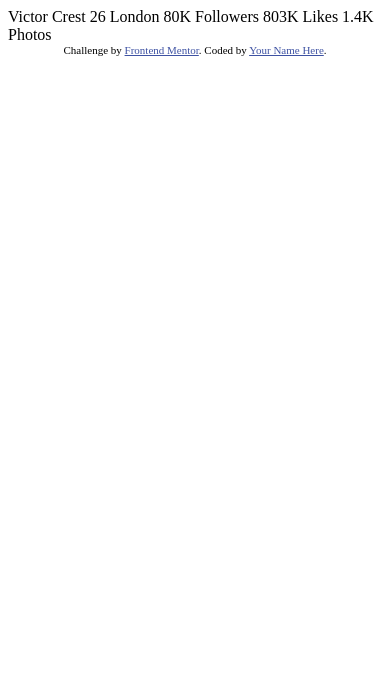
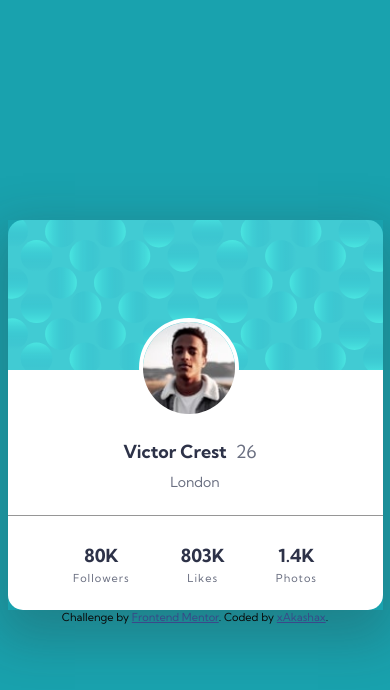
Before and after one commit to xAkashax/profile-card-component-main, a plain HTML site: page index.html in a window 390 px wide. Drawn offline with Linux system fonts and the light colour scheme.

Commit message:
Mobile view

```diff
--- a/index.html
+++ b/index.html
@@ -1,35 +1,51 @@
 <!DOCTYPE html>
 <html lang="en">
+
 <head>
   <meta charset="UTF-8">
-  <meta name="viewport" content="width=device-width, initial-scale=1.0"> <!-- displays site properly based on user's device -->
-
+  <meta name="viewport" content="width=device-width, initial-scale=1.0">
   <link rel="icon" type="image/png" sizes="32x32" href="./images/favicon-32x32.png">
 
   <title>Frontend Mentor | Profile card component</title>
+  <link rel="stylesheet" href="style.css">
 
-  <!-- Feel free to remove these styles or customise in your own stylesheet 👍 -->
-  <style>
-    .attribution { font-size: 11px; text-align: center; }
-    .attribution a { color: hsl(228, 45%, 44%); }
-  </style>
 </head>
+
 <body>
-  Victor Crest
-  26
-  London
 
-  80K
-  Followers
+  <main>
+    <section class="container">
+      <div class="banner"></div>
+      <img src="images/image-victor.jpg" alt="profile photo" class="avatar">
+      <div class="card">
+        <div class="description">
+          <h1>Victor Crest <span> 26</span></h1>
+          <p> London</p>
+        </div>
+        <div class="numbers">
+          <ul>
+            <li>80K</li>
+            <li> Followers</li>
+          </ul>
+          <ul>
+            <li>803K</li>
+            <li>Likes</li>
+          </ul>
+          <ul>
+            <li>1.4K</li>
+            <li>Photos</li>
+          </ul>
+        </div>
+      </div>
+    </section>
+  </main>
+  <footer>
+    <div class="attribution">
+      Challenge by <a href="https://www.frontendmentor.io?ref=challenge" target="_blank">Frontend Mentor</a>.
+      Coded by <a href="https://www.frontendmentor.io/profile/xAkashax">xAkashax</a>.
+    </div>
+  </footer>
 
-  803K
-  Likes
+</body>
 
-  1.4K
-  Photos
-  <div class="attribution">
-    Challenge by <a href="https://www.frontendmentor.io?ref=challenge" target="_blank">Frontend Mentor</a>.
-    Coded by <a href="#">Your Name Here</a>.
-  </div>
-</body>
 </html>
--- /dev/null
+++ b/style.css
@@ -0,0 +1,131 @@
+@import url('https://fonts.googleapis.com/css2?family=Kumbh+Sans:wght@400;700&display=swap');
+
+:root {
+    --darkCyan: hsl(185, 75%, 39%);
+    --veryDarkBlue: hsl(229, 23%, 23%);
+    --darkGrayishBlue: hsl(227, 10%, 46%);
+    --darkGray: hsl(0, 0%, 59%);
+    --white: hsl(0, 0%, 100%);
+}
+
+* {
+    margin: 0;
+    padding: 0;
+    box-sizing: border-box;
+    font-size: 18px;
+    list-style: none;
+}
+
+html {
+    font-family: 'Kumbh Sans', sans-serif;
+    overflow: hidden;
+}
+
+body {
+    display: flex;
+    flex-direction: column;
+    min-height: 100vh;
+    align-items: center;
+    justify-content: center;
+    background-color: var(--darkCyan);
+    /* background-image: url("images/bg-pattern-top.svg"); */
+}
+
+main {
+    display: flex;
+    justify-content: center;
+    align-items: center;
+}
+
+section.container {
+    display: flex;
+    flex-direction: column;
+    position: relative;
+    min-width: 375px;
+    box-shadow: 0px 20px 50px 10px rgba(46, 37, 37, 0.26);
+}
+
+div.banner {
+    background-image: url('./images/bg-pattern-card.svg');
+    background-repeat: no-repeat;
+    background-position: center;
+    background-size: cover;
+    flex-basis: 150px;
+    width: 100%;
+    border-radius: 15px 15px 0 0;
+
+}
+
+img.avatar {
+    position: absolute;
+    top: 25%;
+    left: 35%;
+    width: 100px;
+    border: 4px solid white;
+    border-radius: 50%;
+}
+
+div.card {
+    background-color: var(--white);
+    display: flex;
+    flex-direction: column;
+    align-items: center;
+    text-align: center;
+    border-radius: 0 0 15px 15px;
+}
+
+div.description {
+    height: 75px;
+    margin-top: 70px;
+}
+
+div.description h1 {
+    color: var(--veryDarkBlue);
+    font-weight: 700;
+    padding-right: 10px;
+}
+
+div.description h1 span {
+    color: var(--darkGrayishBlue);
+    font-weight: 400;
+    padding-left: 5px;
+}
+
+div.description p {
+    color: var(--darkGrayishBlue);
+    font-weight: 400;
+    font-size: 14px;
+    margin-top: 10px;
+}
+
+div.numbers {
+    display: flex;
+    justify-content: space-around;
+    align-items: center;
+    height: 95px;
+    width: 100%;
+    border-top: 1px solid var(--darkGray);
+    padding: 0 40px;
+}
+
+div.numbers ul li:nth-child(odd) {
+    line-height: 30px;
+    font-weight: 700;
+    color: var(--veryDarkBlue);
+}
+
+div.numbers ul li:nth-child(even) {
+    font-size: 11px;
+    letter-spacing: 1px;
+    color: var(--darkGrayishBlue);
+}
+
+.attribution {
+    font-size: 11px;
+    text-align: center;
+}
+
+.attribution a {
+    font-size: 11px;
+    color: hsl(228, 45%, 44%);
+}
```
